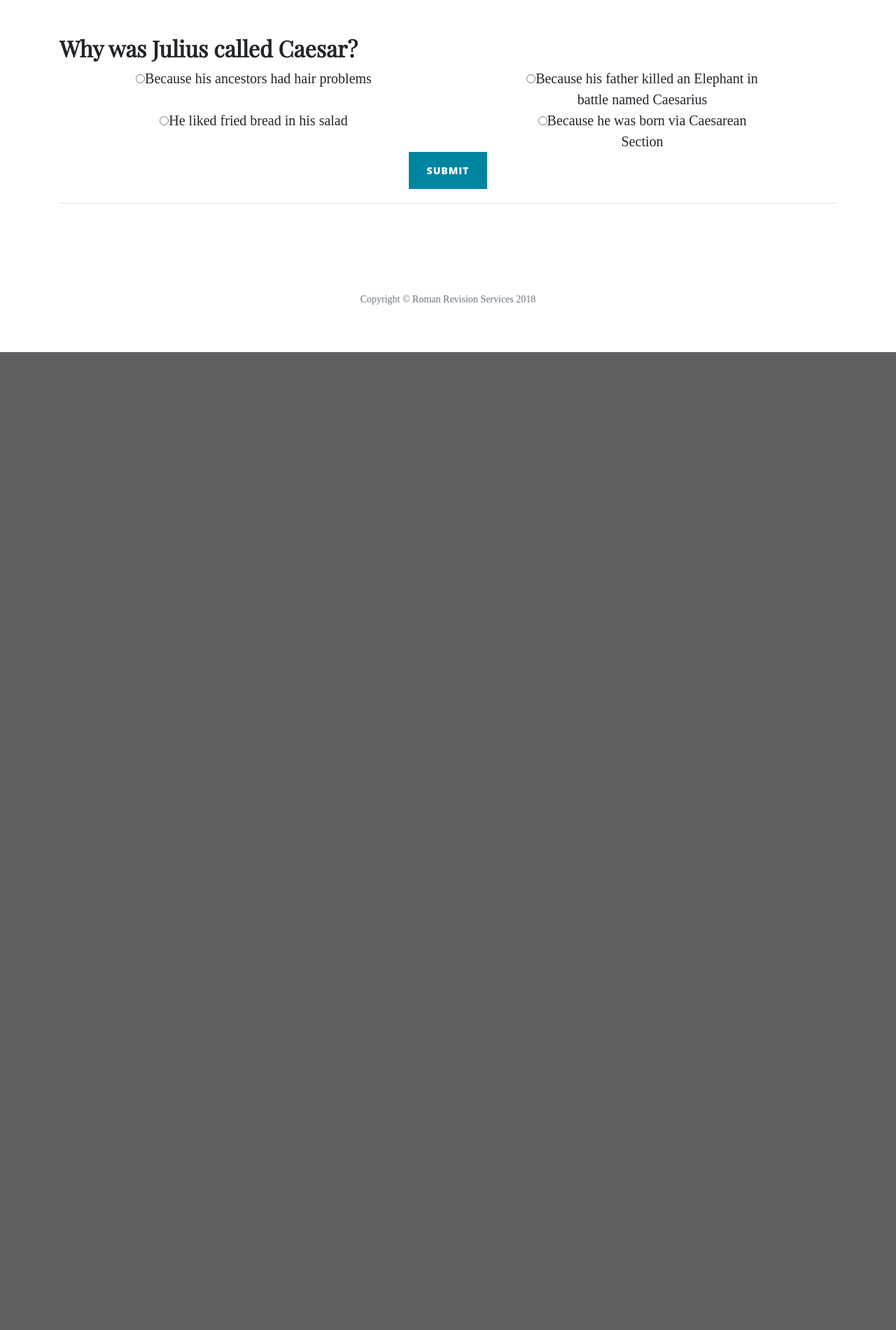
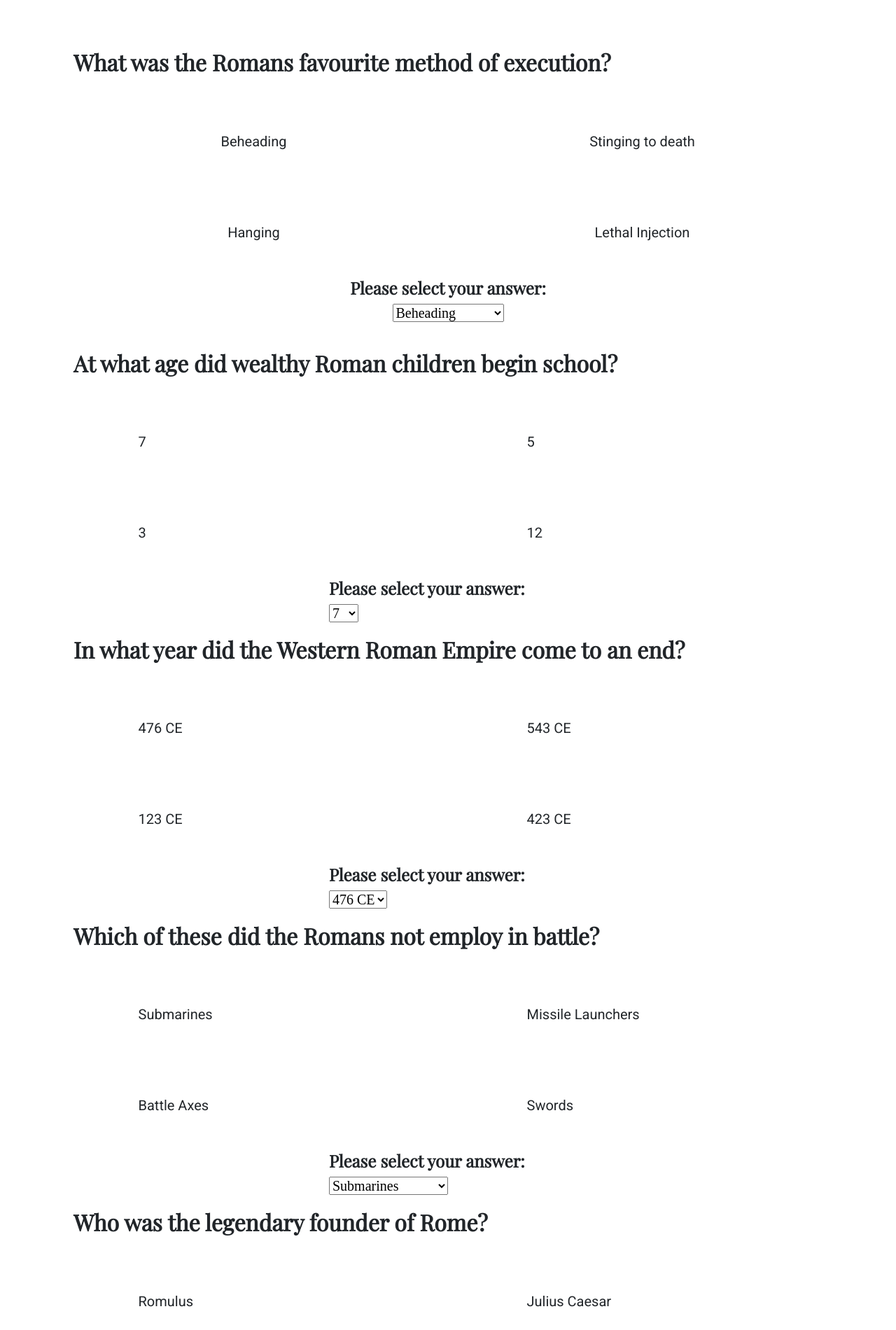
Before and after one commit to Kaidenashun99/Roman_Quiz, a Flask app: page /quiz in a window 1280 px wide. Shown: the part 532-2432 px from the top of the page at 70% size. Before the commit the page ends 1035 px from the top, so only its background shows below. Run offline with Flask 2, Linux system fonts and the light colour scheme; some libraries are stand-ins or nearby versions.

Commit message:
latest update of file

```diff
--- a/data/questions.json
+++ b/data/questions.json
@@ -1,8 +1,6 @@
 [
 
-    {
-
-        "question": {
+        {
 
             "question" : "What was the Romans favourite method of execution?",
 
@@ -16,7 +14,7 @@
 
         },
 
-        "question": {
+        {
 
             "question" : "At what age did wealthy Roman children begin school?",
 
@@ -30,7 +28,7 @@
 
         },
 
-        "question" : {
+        {
 
            "question" : "In what year did the Western Roman Empire come to an end?",
 
@@ -43,7 +41,7 @@
            "answer4" : "423 CE"
         },
 
-        "question" : {
+       {
 
            "question" : "Which of these did the Romans not employ in battle?",
 
@@ -56,7 +54,7 @@
            "answer4" : "Swords"
         },
 
-        "question" : {
+        {
 
            "question" : "Who was the legendary founder of Rome?",
 
@@ -69,7 +67,7 @@
            "answer4" : "Hannibal"
         },
 
-        "question" : {
+        {
 
            "question" : "When did Julius Caesar die?",
 
@@ -82,7 +80,7 @@
            "answer4" : "22 CE"
         },
 
-        "question" : {
+        {
 
            "question" : "The ancient City of Rome was built on how many hills?",
 
@@ -95,7 +93,7 @@
            "answer4" : "2"
         },
 
-        "question" : {
+        {
 
            "question" : "In ancient Roman cities, the market-place and meeting areas were known as?",
 
@@ -108,7 +106,7 @@
            "answer4" : "Forecourt"
         },
 
-        "question" : {
+        {
 
            "question" : "Which was the first Roman road – and where did it run?",
 
@@ -121,7 +119,7 @@
            "answer4" : "Via Flamania"
         },
 
-        "question" : {
+        {
 
            "question" : "Why was Julius called Caesar?",
 
@@ -135,6 +133,4 @@
         }
 
 
-    }
-
 ]
--- a/static/css/style.css
+++ b/static/css/style.css
@@ -1,7 +1,10 @@
-/**Main font used throughout the project**/
+/**Main fonts used throughout the project**/
 
 .theFont{
     font-family: 'Playfair Display', serif;
+}
+.answerFont{
+    font-family: 'Roboto', sans-serif;
 }
 /**container on the main page surrounding the username entering panel**/
 .containerStyle{
--- a/templates/base.html
+++ b/templates/base.html
@@ -8,6 +8,7 @@
         <link rel="stylesheet" href="{{url_for('static', filename='css/style.css') }}" type="text/css"/>
         <!--Custom Fonts-->
         <link href="https://fonts.googleapis.com/css?family=Playfair+Display" rel="stylesheet">
+        <link href="https://fonts.googleapis.com/css?family=Roboto" rel="stylesheet">
     </head>
     <body>
 
--- a/templates/index.html
+++ b/templates/index.html
@@ -32,7 +32,7 @@
                    <div class="col-sm-6">
                        <form method="POST">
                            <input type="text" name="username" id="username">
-                           <input class="btn btn-primary" type="submit" value="Submit">
+                           <input class="btn btn-primary" type="submit" value="Take the quiz!">
                        </form>
                    </div>
                </div>
--- a/templates/quiz.html
+++ b/templates/quiz.html
@@ -4,21 +4,21 @@
 <div class="container">
     <form method="POST" class="text-center" name="quiz_answer">
     <div class="row">
-        <h2 class="text-center theFont">{{data.question["question"]}}</h2>
+        <h2 class=" padd theFont">{{data.question}}</h2>
     </div>
     <!--ANSWERS LAYOUT-->
     <div class="row">
         <div class="col-md-1 hidden-sm">
             <!--styling purposes-->
         </div>
-        <div class="col-md-4 col-sm-12 option1A">
-            <input type="radio" name="quiz_answer" value="answer1">{{data.question['answer1']}}
+        <div class="col-md-4 col-sm-12 option1A padd">
+            <p class="answerFont">{{data.answer1}}</p>
         </div>
         <div class="col-md-2 hidden-sm">
             <!--Styling purposes-->
         </div>
-        <div class="col-md-4 col-sm-12 option1B">
-            <input type="radio" name="quiz_answer" value="answer2">{{data.question["answer2"]}}
+        <div class="col-md-4 col-sm-12 option1B padd">
+            <p class="answerFont">{{data.answer2}}</p>
         </div>
         <div class="col-md-1 hidden-sm">
             <!--Styling purposes-->
@@ -31,19 +31,37 @@
         <div class="col-md-1 hidden-sm">
             <!--styling purposes-->
         </div>
-        <div class="col-md-4 col-sm-12 option1A">
-            <input type="radio" name="quiz_answer" value="answer3">{{data.question["answer3"]}}
+        <div class="col-md-4 col-sm-12 option1A padd">
+            <p class="answerFont">{{data.answer3}}</p>
         </div>
         <div class="col-md-2 hidden-sm">
             <!--Styling purposes-->
         </div>
-        <div class="col-md-4 col-sm-12 option1B">
-            <input type="radio" name="quiz_answer" value="answer4">{{data.question["answer4"]}}
+        <div class="col-md-4 col-sm-12 option1B padd">
+            <p class="answerFont">{{data.answer4}}</p>
         </div>
         <div class="col-md-1 hidden-sm">
             <!--Styling purposes-->
         </div>
     </div>
+        <div class="row">
+            <div class="col-sm-4">
+                <!--Empty for styling purposes-->
+            </div>
+            <div class="col-sm-4">
+                <h4 class="theFont">Please select your answer:</h4>
+                <select name="answer">
+                    <option value="answer1">{{data.answer1}}</option>
+                    <option value="answer2">{{data.answer2}}</option>
+                    <option value="answer3">{{data.answer3}}</option>
+                    <option value="answer4">{{data.answer4}}</option>
+                 </select>
+            </div>
+            <div class="col-sm-4">
+                <!--Empty for styling purposes-->
+            </div>
+        </div>
+</div>
     {%endfor%}
     <!--End Layout-->
     <!--Answer Section-->
```
